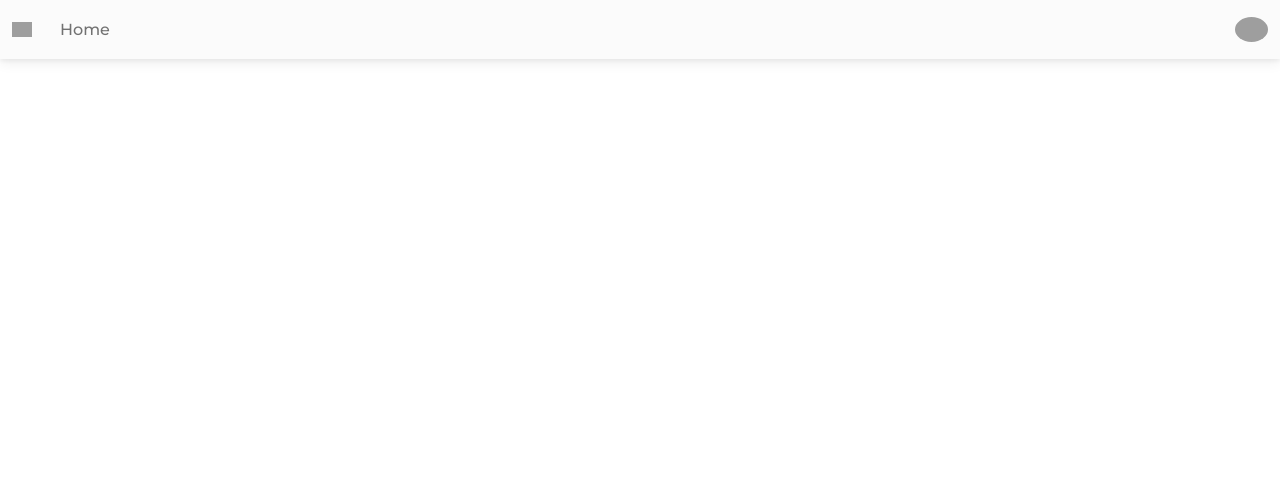
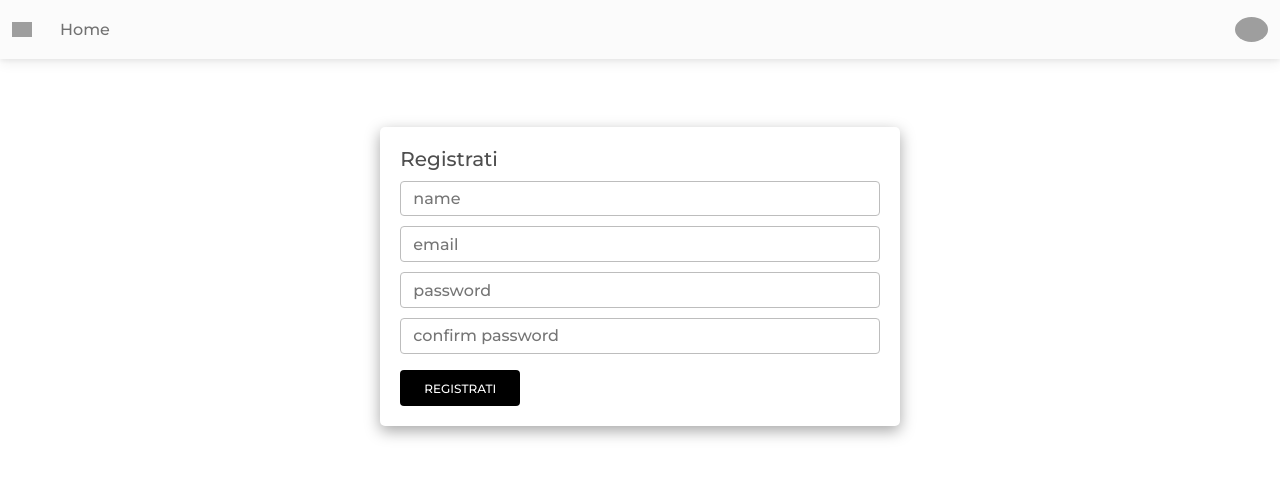
Before and after one commit to Federicocervelli/Hotel-Room-Booking-MERN, a React (Create React App) app in the folder client/: page /register in a window 1280 px wide. Before the commit this address had no page. Shown: the top 478 px of the page. Built offline with nearby package versions, Linux system fonts and the light colour scheme; grey boxes are pictures that could not be loaded.

Commit message:
fatto 15

```diff
--- a/client/src/App.js
+++ b/client/src/App.js
@@ -4,6 +4,8 @@
 import {BrowserRouter, Router, Redirect, Route, Link, Routes, Switch} from 'react-router-dom'
 import Homescreen from './screens/Homescreen';
 import Bookingscreen from './screens/Bookingscreen';
+import Registerscreen from './screens/Registerscreen';
+import Loginscreen from './screens/Loginscreen';
 
 function App() {
   return (
@@ -14,6 +16,8 @@
           <Route path="/" exact Component={Homescreen}/>
           <Route path='/home' exact Component={Homescreen}/>
           <Route path='/book/:roomid' exact Component={Bookingscreen}/>
+          <Route path='/register' exact Component={Registerscreen}/>
+          <Route path='/login' exact Component={Loginscreen}/>
         </Routes>
       </BrowserRouter>
     </div>
--- a/client/src/index.css
+++ b/client/src/index.css
@@ -43,3 +43,9 @@
   height: 400px;
   border-radius: 10px !important;
 }
+
+input{
+  box-shadow: none !important;
+  margin-top: 10px;
+
+}
--- a/client/src/screens/Bookingscreen.js
+++ b/client/src/screens/Bookingscreen.js
@@ -16,7 +16,7 @@
       try {
         setLoading(true);
         const data = (
-          await axios.post("/api/rooms/getroombyi", { roomid: roomid })
+          await axios.post("/api/rooms/getroombyid", { roomid: roomid })
         ).data;
         setRoom(data);
         setLoading(false);
--- /dev/null
+++ b/client/src/screens/Loginscreen.js
@@ -0,0 +1,33 @@
+import React, {useState , useEffect} from 'react'
+
+function Loginscreen() {
+    const [email, setEmail] = useState('')
+    const [password, setPassword] = useState('')
+
+    function login(){
+        const user = {
+            email,
+            password
+        }
+        console.log(user)
+    }
+
+    return (
+    <div>
+        <div className="row justify-content-center mt-5">
+            <div className="col-md-5">
+                <div className='bs'>
+                    <h1>
+                        Autenticati
+                    </h1>
+                    <input type="text" placeholder="email" className="form-control" value={email} onChange={(e)=>{setEmail(e.target.value)}}/>
+                    <input type="text" placeholder="password" className="form-control" value={password} onChange={(e)=>{setPassword(e.target.value)}}/>
+                    <button className="btn mt-3" onClick={login}>Login</button>
+                </div>
+            </div>
+        </div>
+    </div>
+  )
+}
+
+export default Loginscreen
--- /dev/null
+++ b/client/src/screens/Registerscreen.js
@@ -0,0 +1,42 @@
+import React, {useState , useEffect} from 'react'
+
+function Registerscreen() {
+    const [name, setName] = useState('')
+    const [email, setEmail] = useState('')
+    const [password, setPassword] = useState('')
+    const [cpassword, setCpassword] = useState('')
+
+    function register(){
+        if (password!==cpassword){
+            alert('Le password non coincidono!')
+            return
+        } else {
+            const user = {
+                name,
+                email,
+                password
+            }
+            console.log(user)
+        }
+    }
+  return (
+    <div>
+        <div className="row justify-content-center mt-5">
+            <div className="col-md-5">
+                <div className='bs'>
+                    <h1>
+                        Registrati
+                    </h1>
+                    <input type="text" placeholder="name" className="form-control" value={name} onChange={(e)=>{setName(e.target.value)}}/>
+                    <input type="text" placeholder="email" className="form-control" value={email} onChange={(e)=>{setEmail(e.target.value)}}/>
+                    <input type="text" placeholder="password" className="form-control" value={password} onChange={(e)=>{setPassword(e.target.value)}}/>
+                    <input type="text" placeholder="confirm password" className="form-control" value={cpassword} onChange={(e)=>{setCpassword(e.target.value)}}/>
+                    <button className="btn mt-3" onClick={register}>Registrati</button>
+                </div>
+            </div>
+        </div>
+    </div>
+  )
+}
+
+export default Registerscreen
```
